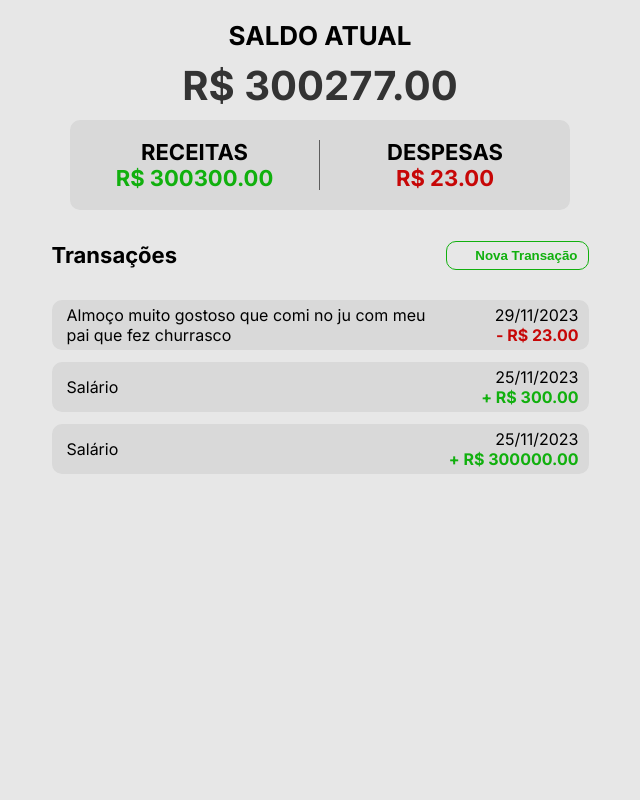
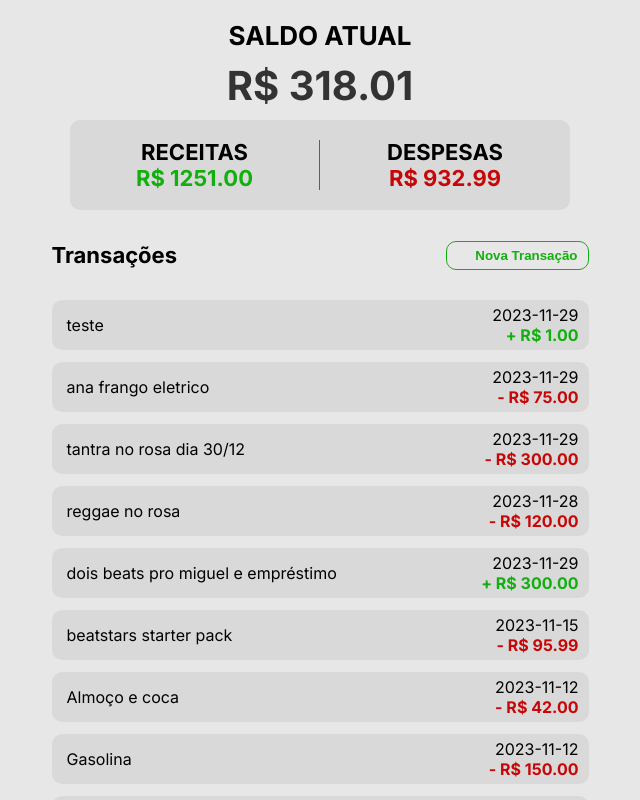
Before and after one commit to viezzer/dinheiro-web, a React (Create React App) app: page / in a window 1280 px wide. Shown: the top 800 px of the page, without its empty margins (320-960 px from the left). Built offline with nearby package versions, Linux system fonts and the light colour scheme; data requests are answered from the project's data file; some icons are missing.

Commit message:
stable commit

```diff
--- /dev/null
+++ b/db.json
@@ -0,0 +1,154 @@
+{
+  "transactions": [
+    {
+      "id": "420c893b-506b-4a4a-b874-b8ef82251dae",
+      "categorie_id": "1",
+      "title": "Gasolina",
+      "amount": -150,
+      "date": "2023-11-29"
+    },
+    {
+      "id": "b9ec297e-ee48-4fbe-a6ef-077172e23f50",
+      "categorie_id": "2",
+      "title": "Canos de cobre",
+      "amount": "100",
+      "date": "2023-11-19"
+    },
+    {
+      "id": "bb7187f5-1eac-4152-a160-81d559ff04e7",
+      "categorie_id": "5",
+      "title": "Cirurgia Pipoca",
+      "amount": "500",
+      "date": "2023-11-12"
+    },
+    {
+      "id": "e628cfc7-5e5e-461e-bba9-500043513993",
+      "categorie_id": "1",
+      "title": "primeira parcela favela sinistra",
+      "amount": "100",
+      "date": "2023-11-12"
+    },
+    {
+      "id": "f8e486a4-ffa2-417c-8f13-1b2836a5fb56",
+      "categorie_id": "3",
+      "title": "Cortar Grama",
+      "amount": "150",
+      "date": "2023-11-12"
+    },
+    {
+      "id": "b043824f-f668-42e8-bd6a-3d237c54f1dc",
+      "categorie_id": "1",
+      "title": "Beat newD7",
+      "amount": "100",
+      "date": "2023-11-12"
+    },
+    {
+      "id": "7247b04c-a3e0-4005-b0ce-6caa96ce04c0",
+      "categorie_id": "1",
+      "title": "Gasolina",
+      "amount": -150,
+      "date": "2023-11-12"
+    },
+    {
+      "id": "ae5450cd-7d0d-417b-990c-6e9fe63f1fd6",
+      "categorie_id": "2",
+      "title": "Almoço e coca",
+      "amount": -42,
+      "date": "2023-11-12"
+    },
+    {
+      "id": "1c56c566-2306-4b65-85e9-2c8466e8240c",
+      "categorie_id": "6",
+      "title": "beatstars starter pack",
+      "amount": -95.99,
+      "date": "2023-11-15"
+    },
+    {
+      "id": "e486f22a-f466-48a9-93e5-200132d55cdf",
+      "categorie_id": "1",
+      "title": "dois beats pro miguel e empréstimo",
+      "amount": "300",
+      "date": "2023-11-29"
+    },
+    {
+      "id": "a2414ae1-fccf-4995-9c0e-b0704fc17ea1",
+      "categorie_id": "4",
+      "title": "reggae no rosa",
+      "amount": -120,
+      "date": "2023-11-28"
+    },
+    {
+      "id": "3f75da90-4ce3-4168-bc26-118a196603f9",
+      "categorie_id": "4",
+      "title": "tantra no rosa dia 30/12",
+      "amount": -300,
+      "date": "2023-11-29"
+    },
+    {
+      "id": "b7e25b03-3dc1-454c-a17a-9adf74f3ee34",
+      "categorie_id": "4",
+      "title": "ana frango eletrico",
+      "amount": -75,
+      "date": "2023-11-29"
+    },
+    {
+      "id": "99cd6612-ad3a-48d6-b4c6-29b707b95573",
+      "categorie_id": "1",
+      "title": "teste",
+      "amount": "1",
+      "date": "2023-11-29"
+    }
+  ],
+  "expense_categories": [
+    {
+      "id": 1,
+      "name": "Transporte"
+    },
+    {
+      "id": 2,
+      "name": "Alimentação"
+    },
+    {
+      "id": 3,
+      "name": "Mercado"
+    },
+    {
+      "id": 4,
+      "name": "Lazer"
+    },
+    {
+      "id": 5,
+      "name": "Empréstimo"
+    },
+    {
+      "id": 6,
+      "name": "Outros Custos"
+    }
+  ],
+  "income_categories": [
+    {
+      "id": 1,
+      "name": "Salário"
+    },
+    {
+      "id": 2,
+      "name": "Venda"
+    },
+    {
+      "id": 3,
+      "name": "Serviço"
+    },
+    {
+      "id": 4,
+      "name": "Retorno de Aluguel"
+    },
+    {
+      "id": 5,
+      "name": "Retorno de Empréstimo"
+    },
+    {
+      "id": 6,
+      "name": "Outros ganhos"
+    }
+  ]
+}
--- a/package.json
+++ b/package.json
@@ -18,6 +18,7 @@
   },
   "scripts": {
     "start": "react-scripts start",
+    "backend": "json-server --watch db.json --port 5000",
     "build": "react-scripts build",
     "test": "react-scripts test",
     "eject": "react-scripts eject"
@@ -39,5 +40,8 @@
       "last 1 firefox version",
       "last 1 safari version"
     ]
+  },
+  "devDependencies": {
+    "@babel/plugin-proposal-private-property-in-object": "^7.21.11"
   }
 }
--- a/src/components/screens/Transactions.js
+++ b/src/components/screens/Transactions.js
@@ -32,10 +32,20 @@ const transactionsExample = [
 ]
 
 function Transactions() {
-    const [transactions, setTransactions] = useState(transactionsExample)
+    const [transactions, setTransactions] = useState([])
     const [balance, setBalance] = useState(0)
     const [income, setIncome] = useState(0)
     const [expense, setExpense] = useState(0)
+
+    function fetchTransactions() {
+        fetch("http://localhost:5000/transactions",{
+            method: "GET",
+            headers: {"Content-Type": "application/json"}
+        })
+        .then(response => response.json())
+        .then(data => setTransactions(data.reverse()))
+        .catch(err => console.log(err))
+    }
 
     function updateBalanceValue() {
         const transactionsAmounts = transactions.map(function(transaction) {
@@ -50,7 +60,7 @@ function Transactions() {
 
         const income = transactionsAmounts
             .filter(function(value) {
-                if (value > 0) {return value}
+                return value > 0
             })
             .reduce(function(accumulator, value) {
                 return accumulator + value
@@ -59,7 +69,7 @@ function Transactions() {
 
         const expense = Math.abs(transactionsAmounts
             .filter(function(value){
-                if (value < 0) {return value}
+                return value < 0
             })
             .reduce(function(accumulator, value){
                 return accumulator + value
@@ -72,8 +82,14 @@ function Transactions() {
     };
 
     useEffect(() => {
+        fetchTransactions();
+    }, []);
+
+    useEffect(() => {
         updateBalanceValue();
     }, [transactions]);
+
+
 
     return (
         <div className={styles.container}>
```
Also changed, not shown: src/components/form/Select.js (added, +17 -0 lines), src/components/form/Select.module.css (added, +18 -0 lines), 1 other file (tests, documents, lock files or other folders).
